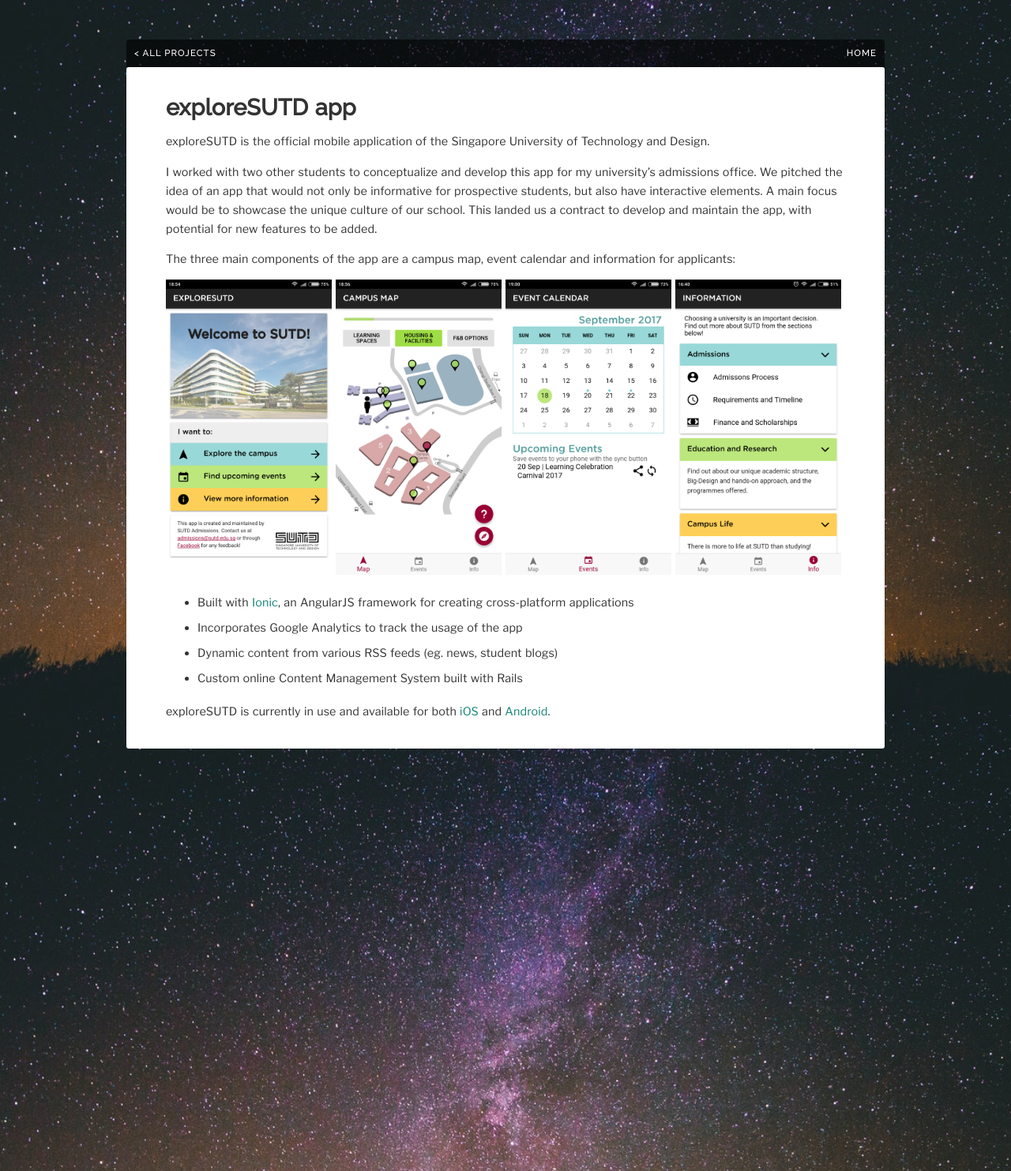
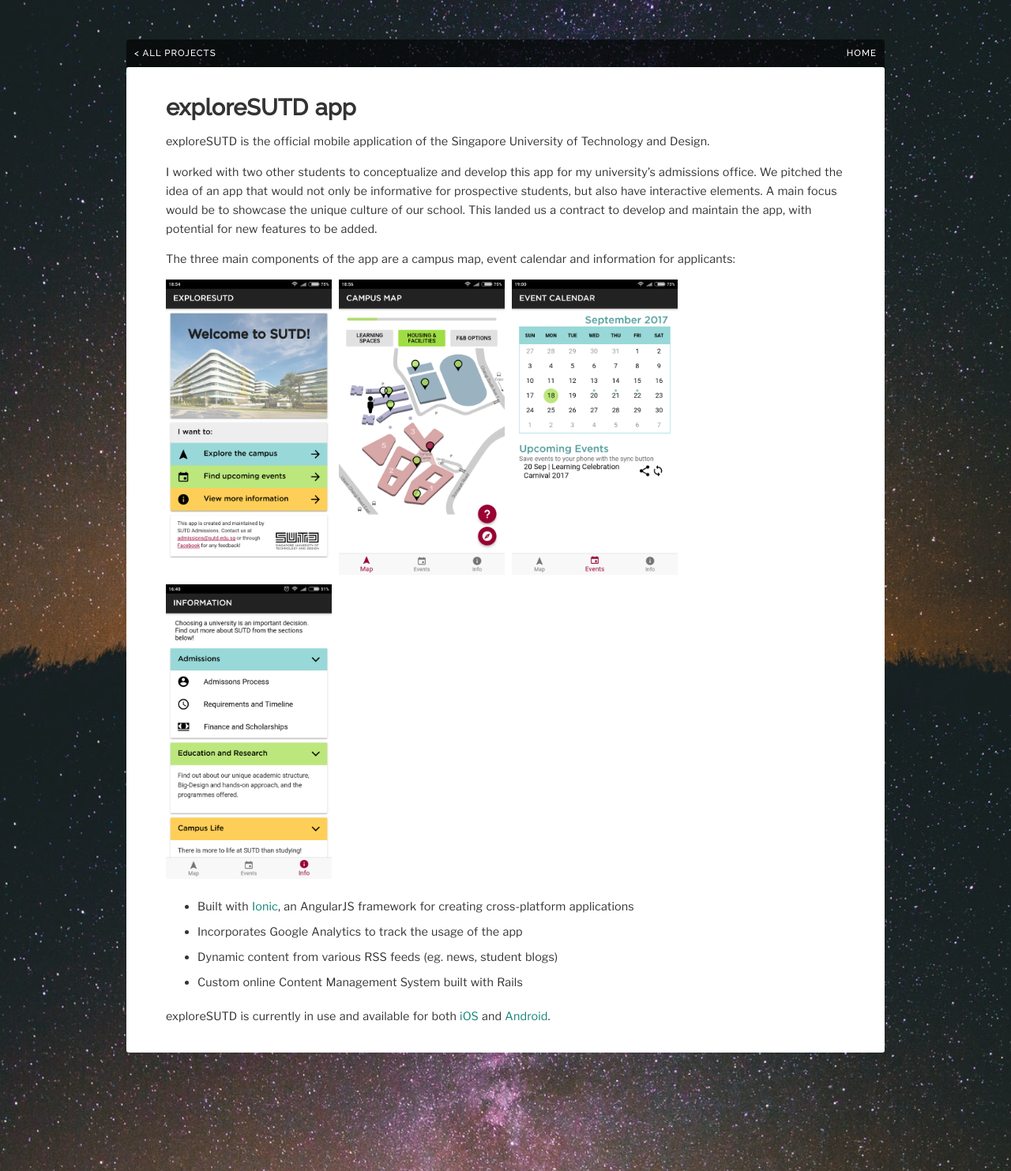
Before and after one commit to siyant/siyant.github.io, a Jekyll site: the page built from _projects/2017-04-07-exploreSUTD.md, in a window 1280 px wide. Shown: the whole page at 79% size. Built offline with Jekyll 4.4.1, drawn with Linux system fonts in a browser that asks for light colours; nearby versions of some CDN libraries; comment, search, counter and statistics services are not loaded.

Commit message:
Improve gallery columns css

```diff
--- a/_sass/main.scss
+++ b/_sass/main.scss
@@ -21,6 +21,11 @@
   min-width: 400px;
   height: 100%;
   font-size: 0.9em;
+}
+
+.animatedFast {
+  animation-duration: 0.5s;
+  animation-fill-mode: both;
 }
 
 .wrapper {
@@ -190,9 +195,9 @@
   }
   & > * {
     padding-right: 5px;
-    margin-bottom: 5px;
+    padding-bottom: 5px;
     box-sizing: border-box;
-    float: left;
+    display: inline-block;
     width: 100%;
   }
 }
@@ -230,6 +235,16 @@
   text-align: center;
   color: white;
   text-shadow: 1px 1px 3px #333;
+  display: none;
+}
+
+.photocard:hover {
+  & > .gallery-title {
+    display: block;
+  }
+  & > img {
+    filter: brightness(80%) blur(0.5px);
+  }
 }
 
 .youtube-iframe-container {
--- a/assets/js/gallery.js
+++ b/assets/js/gallery.js
@@ -57,7 +57,7 @@
     `<a href='https://www.flickr.com/photos/${photo.owner}/${photo.id}/' target='_blank'>
       <div class='relative photoCard animated fadeIn'>
         <img src='https://farm${photo.farm}.staticflickr.com/${photo.server}/${photo.id}_${photo.secret}.jpg' />
-        <h2 class='gallery-title'>${photo.title}</h2>
+        <h2 class='gallery-title animatedFast fadeIn'>${photo.title}</h2>
       </div>
     </a>`
     )
```
